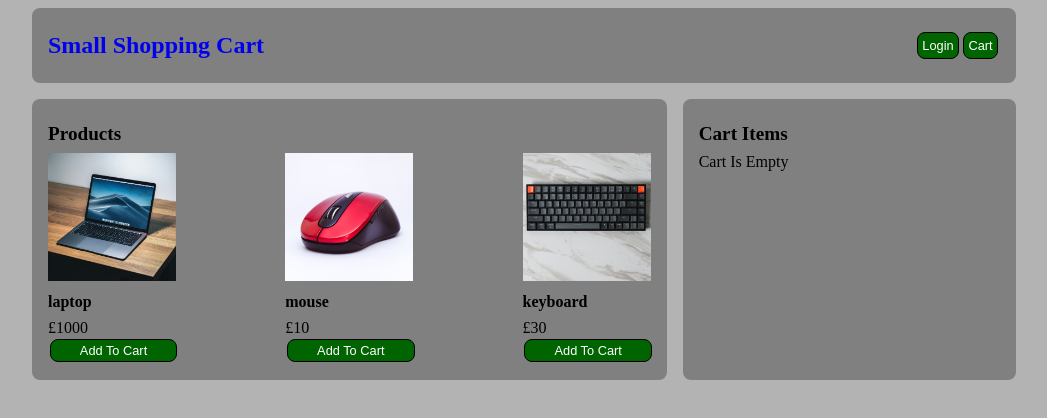
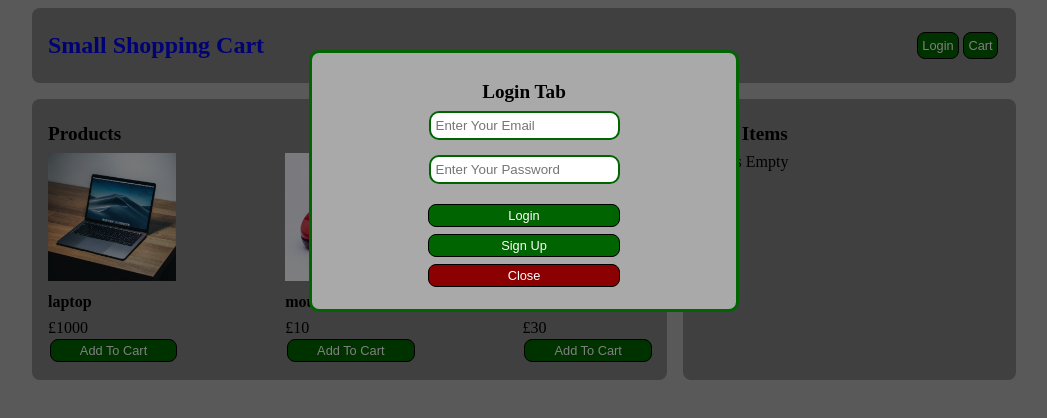
Before and after one commit to foley179/ecommerce-client-app, a React (Create React App) app: page / in a window 1280 px wide. Both pictures are taken after a click on the button "Login". Shown: the top 418 px of the page, without its empty margins (116-1163 px from the left). Built offline with nearby package versions, Linux system fonts and the light colour scheme.

Commit message:
added login tab

```diff
--- a/src/App.js
+++ b/src/App.js
@@ -1,15 +1,19 @@
 import React from 'react'
-import {useState} from 'react'
+import {useState, useEffect} from 'react'
 import Cart from './components/Cart'
 import Header from './components/Header'
 import Main from './components/Main'
 import data from './data'
+import Login from './components/Login'
 
 function App() {
   const {products} = data
   const [cartItems, setCartItems] = useState([])
+  const [loginTab, setLoginTab] = useState("none")
 
+  // functions
   function onAdd(product) {
+    // adding product to cart
     const exist = cartItems.find((x) => x.id === product.id)
     if (exist) {
       setCartItems(
@@ -23,6 +27,7 @@ function App() {
   }
 
   function onRemove(product) {
+    // removing product from cart
     const exist = cartItems.find((x) => x.id === product.id)
     if (exist.qty === 1) {
       setCartItems(
@@ -39,9 +44,27 @@ function App() {
     }
   }
 
+  function changeLoginTab(e) {
+    // change state for login tab
+    e.preventDefault()
+    if (loginTab === "none") {
+      setLoginTab("block")
+    } else {
+      setLoginTab("none")
+    }
+  }
+
+  // hooks
+  useEffect(() => {
+    // hide/show login tab
+    document.getElementById("overlay").style.display = loginTab
+  }, [loginTab])
+
+  // render
   return (
     <>
-      <Header cartQty={cartItems.length} />
+      <Header changeLoginTab={changeLoginTab} cartQty={cartItems.length} />
+      <Login changeLoginTab={changeLoginTab} />
       <div className="row">
         <Main onAdd={onAdd} products={products} />
         <Cart onAdd={onAdd} onRemove={onRemove} cartItems={cartItems} />
--- a/src/components/Header.js
+++ b/src/components/Header.js
@@ -1,7 +1,7 @@
 import React from "react"
 
 export default function Header(props) {
-    const {cartQty} = props
+    const {cartQty, changeLoginTab} = props
     return (
         <header className="row block">
             <div>
@@ -11,7 +11,7 @@ export default function Header(props) {
             </div>
             <div className="center">
                 {/* add logout button & logic */}
-                <button className="headerButton">Login</button>
+                <button onClick={(e) => changeLoginTab(e)} id="loginButton" className="headerButton">Login</button>
                 <button className="headerButton">
                     Cart {
                         cartQty === 0 ? " " : <div className="badge">{cartQty}</div>
--- /dev/null
+++ b/src/components/Login.js
@@ -0,0 +1,24 @@
+export default function Login(props) {
+    const {changeLoginTab} = props
+    function doNothing(e) {
+        // to be removed once "login onclick" fixed
+        e.preventDefault()
+    }
+    return (
+        <div id="overlay">
+            <div id="login">
+                <h2>Login Tab</h2>
+                <form>
+                    <input type="text" placeholder="Enter Your Email" className="txt" />
+                    <input type="text" placeholder="Enter Your Password" className="txt" />
+                    {/* change onclick for login&signup button */}
+                    <button onClick={(e) => doNothing(e)} className="loginbutton button">Login</button>
+                    <button onClick={(e) => doNothing(e)} className="loginbutton button">Sign Up</button>
+                    <button onClick={(e) => changeLoginTab(e)} className="loginbutton button close">Close</button>
+                </form>
+            </div>
+        </div>
+    )
+}
+
+// change login for sign up tab onclick?
--- a/src/style.css
+++ b/src/style.css
@@ -1,10 +1,12 @@
 html {
     background-color: #b3b3b3;
+    z-index: 0;
 }
-body {
+#root {
     max-width: 1000px;
     margin: 0 auto;
 }
+/* text/decorations */
 h1, h2, h3 {
     margin: 0.5rem 0;
 }
@@ -20,6 +22,10 @@ h3 {
 a {
     text-decoration: none;
 }
+hr {
+    color: #b3b3b3;
+}
+/* position */
 .row {
     display: flex;
     justify-content: space-between;
@@ -39,6 +45,14 @@ a {
 .small {
     max-height: 8rem;
 }
+.center {
+    display: flex;
+    align-items: center;
+}
+.text-right {
+    text-align: right;
+}
+/* buttons */
 .button {
     font-size: 0.8rem;
     padding: 0.2rem;
@@ -49,6 +63,13 @@ a {
     width: 100%;
     cursor: pointer;
     color: white;
+}
+.loginbutton {
+    width: 50%;
+    margin-top: 5px;
+}
+.close {
+    background-color: darkred;
 }
 .headerButton {
     display: inline;
@@ -61,12 +82,8 @@ a {
     padding: 0.3rem;
     margin: 0.1rem;
 }
-.center {
-    display: flex;
-    align-items: center;
-}
 button.add {
-    background-color: cyan;
+    background-color: rgb(2, 156, 156);
     width: 1.5rem;
 }
 button.remove {
@@ -82,9 +99,34 @@ button.remove {
     padding: 0.1rem;
     border-radius: 0.3rem;
 }
-.text-right {
-    text-align: right;
+/* login tab */
+#overlay {
+    display: none;
+	background-color: rgba(0, 0, 0, 0.5);
+	height: 100%;
+	width: 100%;
+	position: fixed;
+	top: 0px;
+    left: 0px;
 }
-hr {
-    color: #b3b3b3;
+#login{
+	background-color: darkgrey;
+    color: black;
+	width: 30%;
+	margin: auto;
+	border: 3px solid darkgreen;
+	border-radius: 10px;
+	padding: 20px;
+	text-align: center;
+	position: relative;
+	top: 50px;
 }
+.txt {
+	background-color: white;
+	display: block;
+	border: 2px solid darkgreen;
+	border-radius: 10px;
+	padding: 5px;
+	margin: auto;
+	margin-bottom: 15px
+}
```
